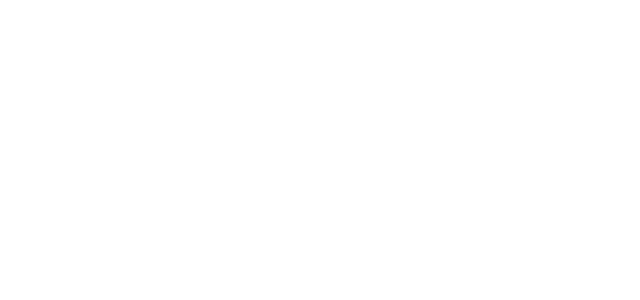
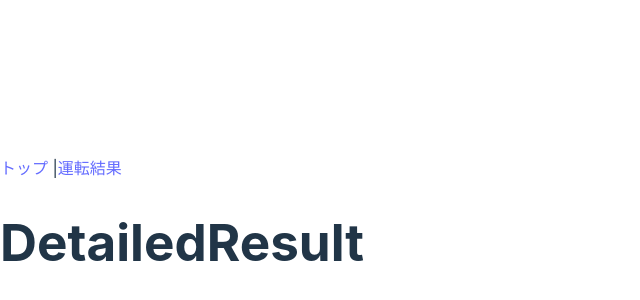
Before and after one commit to 20-shimizu/driver-lisence, a React (Vite) app in the folder frontend/: page /DetailedResult in a window 1280 px wide. Shown: the part 170-470 px from the top of the page, without its empty margins (0-640 px from the left). Built offline with nearby package versions, Linux system fonts and the light colour scheme.

Commit message:
Add Routing in main.jsx

```diff
--- a/frontend/package.json
+++ b/frontend/package.json
@@ -24,6 +24,7 @@
     "eslint-plugin-react-hooks": "^5.0.0",
     "eslint-plugin-react-refresh": "^0.4.14",
     "globals": "^15.12.0",
-    "vite": "^6.0.1"
+    "react-router-dom": "^7.1.1",
+    "vite": "^6.0.5"
   }
 }
--- a/frontend/src/main.jsx
+++ b/frontend/src/main.jsx
@@ -1,8 +1,37 @@
-import { StrictMode } from 'react'
-import { createRoot } from 'react-dom/client'
-import './index.css'
+// react-router-domのインポートを追加
+import React, { StrictMode } from 'react';
+import { createRoot } from 'react-dom/client';
+import './index.css';
+// Switch を入れると表示されなくなる
+import { BrowserRouter, Link, Route, Routes } from "react-router-dom";
+import { Top } from "./pages/Top.jsx";
+import { SimpleResult } from "./pages/SimpleResult.jsx";
+import { DetailedResult } from "./pages/DetailedResult.jsx";
+import { UserProfile } from "./pages/UserProfile.jsx";
+
+
+function App(){
+  return (
+    <div className="App">
+      <BrowserRouter>
+          <Link to="/">トップ</Link> |
+          <Link to="/SimpleResult">運転結果</Link>
+        <Routes>
+          <Route path="/" element={<Top />} />
+          <Route path="/SimpleResult" element={<SimpleResult />} />
+          <Route path="/DetailedResult" element={<DetailedResult />} />
+
+          <Route path="*" element={<h1>Not Found Page</h1>} />
+        </Routes>
+      </BrowserRouter>
+    </div>
+  );
+};
 
 createRoot(document.getElementById('root')).render(
   <StrictMode>
+    <App />
   </StrictMode>,
-)
+);
+
+export default App;
--- a/frontend/src/pages/DetailedResult.jsx
+++ b/frontend/src/pages/DetailedResult.jsx
@@ -1 +1,8 @@
 // 詳細結果画面
+export const DetailedResult = () => {
+    return (
+      <div>
+        <h1>DetailedResult</h1>
+      </div>
+    );
+  };
--- a/frontend/src/pages/SimpleResult.jsx
+++ b/frontend/src/pages/SimpleResult.jsx
@@ -1 +1,11 @@
 // 簡易結果画面
+import{ Link } from "react-router-dom";
+
+export const SimpleResult = () => {
+    return (
+        <div className="App">
+            <h1>Simpleresult</h1>
+            <Link to="/DetailedResult">詳細結果を表示</Link>
+        </div>
+    )
+}
--- a/frontend/src/pages/Top.jsx
+++ b/frontend/src/pages/Top.jsx
@@ -1 +1,8 @@
 // トップ画面
+export const Top = ( ) => {
+    return (
+        <div>
+            <h1>Top</h1>
+        </div>
+    )
+}
--- a/frontend/src/pages/UserProfile.jsx
+++ b/frontend/src/pages/UserProfile.jsx
@@ -1 +1,8 @@
 // ユーザープロフィール画面
+export const UserProfile = ( ) => {
+    return (
+        <div>
+            <h1>UserProfile</h1>
+        </div>
+    )
+}
```
Also changed, not shown: frontend/src/components/Header.jsx (added, +9 -0 lines), 1 other file (tests, documents, lock files or other folders).
